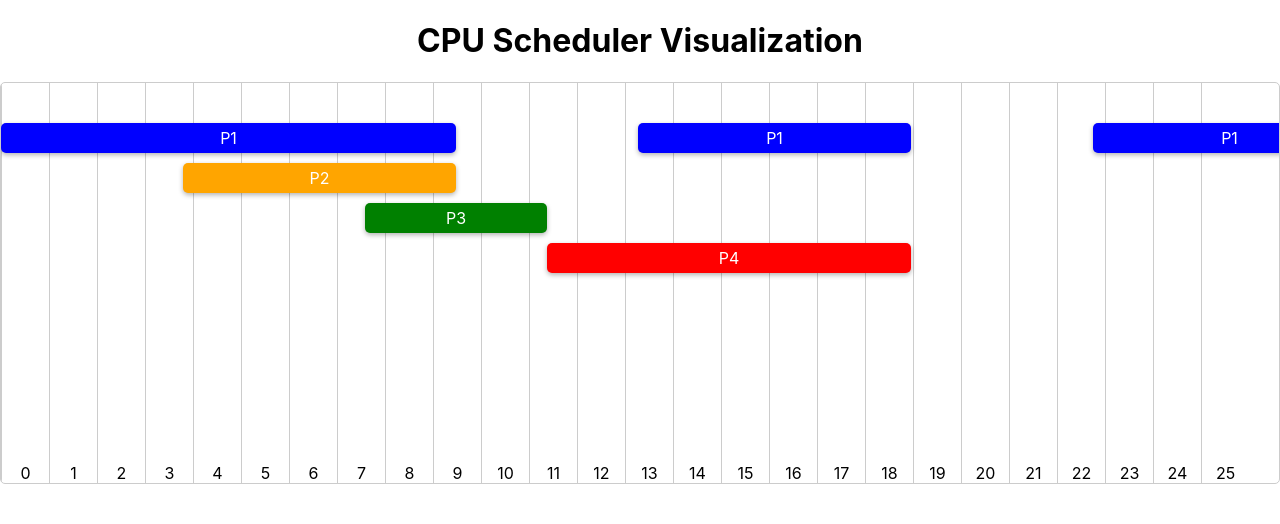
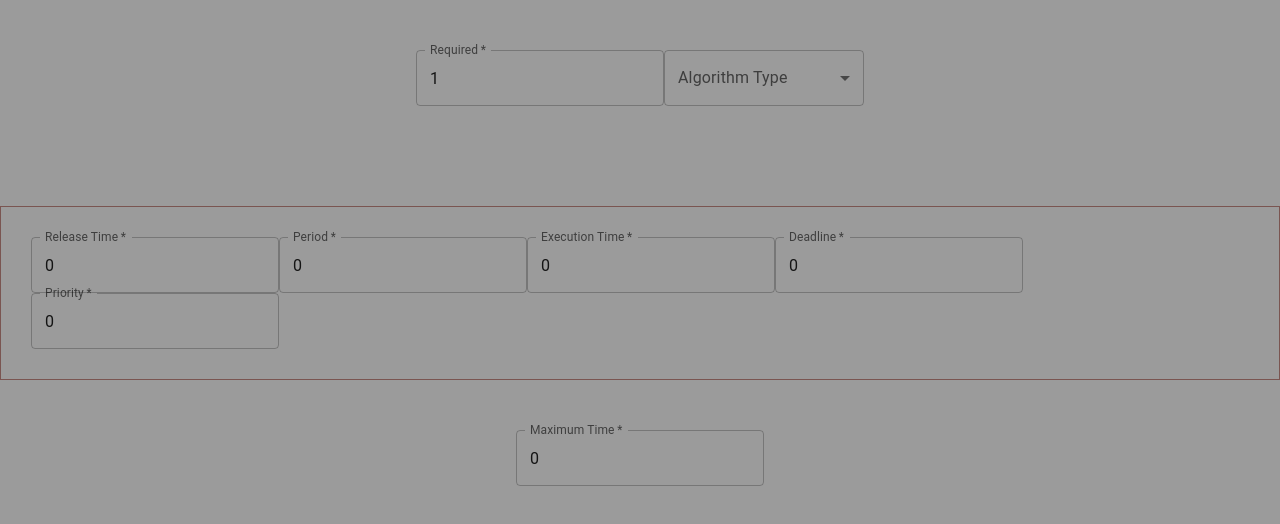
Before and after one commit to abdallahsellem/cpu-tasks-scheduler, a React (Create React App) app: page / in a window 1280 px wide. Shown: the top 524 px of the page. Built offline with nearby package versions, Linux system fonts and the light colour scheme.

Commit message:
add starting page for the visualizer , take tasks informations form the user Ui ,modify css styling

```diff
--- a/src/App.js
+++ b/src/App.js
@@ -1,6 +1,12 @@
 import React from 'react';
 import ChartScheduling from './components/ChartScheduling';
-
+import FormPage from "./pages/FormPage"
+import {
+  BrowserRouter,
+  Link,
+  Route,
+  Routes,
+} from "react-router-dom";
 const App = () => {
   const processes = [
     { pid: 1, arrivalTime: 0, burstTime: 5, color: 'blue' },
@@ -9,14 +15,20 @@ const App = () => {
     { pid: 4, arrivalTime: 6, burstTime: 4, color: 'red' },
     { pid: 1, arrivalTime: 7, burstTime: 3, color: 'blue' },
     { pid: 1, arrivalTime: 12, burstTime: 3, color: 'blue' },
-    { pid: 1, arrivalTime: 17, burstTime: 8, color: 'blue' },
+    { pid: 5, arrivalTime: 17, burstTime: 8, color: 'gray' },
+    { pid: 6, arrivalTime: 17, burstTime: 8, color: 'black' },
+    { pid: 7, arrivalTime: 17, burstTime: 8, color: '#735c33' },
+
 
   ];
 
   return (
-    <div style={{ textAlign: 'center' }}>
-      <h1>CPU Scheduler Visualization</h1>
-      <ChartScheduling processes={processes} />
+    <div className="App">
+    <BrowserRouter>
+      <Routes>
+        <Route path="/" element={<FormPage></FormPage>} />
+      </Routes>
+    </BrowserRouter>
     </div>
   );
 };
--- a/src/components/ChartScheduling.js
+++ b/src/components/ChartScheduling.js
@@ -1,21 +1,31 @@
-import React from 'react';
+import React,{useState,useRef,useEffect} from 'react';
 import Process from './Process';
 import './Scheduler.css'; // Import CSS file for styling
-
+import chroma from 'chroma-js'; // Import chroma-js for color manipulation
 const ChartScheduling = ({ processes }) => {
   const maxTime = processes.reduce((acc, process) => Math.max(acc, process.arrivalTime + process.burstTime), 0);
+  const [processParWidth, setProcessParWidthWidth] = useState(null);
+  const processContainerRef = useRef(null);
+  const colorScale = chroma.scale(['#00FF00', '#FF0000']).mode('lab').colors(processes.length);
+  useEffect(() => {
+    if (processContainerRef.current) {
+      // Accessing clientWidth of the div
+      setProcessParWidthWidth(processContainerRef.current.getBoundingClientRect().width);
+      console.log(processContainerRef.current.getBoundingClientRect().width)
 
+    }
+  }, [processContainerRef]);
   return (
 <div className="scheduler-container">
       <div className="timeline-container">
         {/* Timeline */}
         {[...Array(maxTime + 1).keys()].map((time) => (
-          <div key={time} className="timeline">
+          <div key={time} className="timeline" ref={processContainerRef}>
             {time}
           </div>
         ))}
       </div>
-      <div className="processes-container">
+      <div className="processes-container" >
         {/* Processes */}
         {processes.map((process) => (
           <Process
@@ -24,6 +34,7 @@ const ChartScheduling = ({ processes }) => {
             arrivalTime={process.arrivalTime}
             burstTime={process.burstTime}
             color={process.color}
+            parWidth={processParWidth}
           />
         ))}
       </div>
--- /dev/null
+++ b/src/components/Process.css
@@ -0,0 +1,13 @@
+.process {
+    animation: fadeIn 0.5s ease-out; /* Define animation */
+    opacity: 1; /* Initially set opacity to 0 */
+  }
+
+  @keyframes fadeIn {
+    0% {
+      opacity: 0; /* Start with opacity 0 */
+    }
+    100% {
+      opacity: 1; /* End with opacity 1 */
+    }
+  }
--- a/src/components/Process.js
+++ b/src/components/Process.js
@@ -1,7 +1,9 @@
 import React from 'react';
+import './Process.css'; // Import CSS file for styling and animation
 
-const Process = ({ pid, arrivalTime, burstTime, color }) => {
+const Process = ({ pid, arrivalTime, burstTime, color,parWidth }) => {
   const barWidth = 91; // Width of each time unit on the chart
+
   const style = {
     backgroundColor: color,
     borderRadius: '5px',
@@ -11,13 +13,13 @@ const Process = ({ pid, arrivalTime, burstTime, color }) => {
     lineHeight: '30px',
     position: 'absolute',
     textAlign: 'center',
-    width: `${burstTime * barWidth}px`, // Adjust width based on burst time
-    left: `${arrivalTime * barWidth}px`, // Adjust position based on arrival time
+    width: `${burstTime * parWidth}px`, // Adjust width based on burst time
+    left: `${arrivalTime * parWidth}px`, // Adjust position based on arrival time
     top: `${pid * 40}px`, // Adjust position based on process ID
   };
 
   return (
-    <div style={style}>
+    <div className="process" style={style}>
       P{pid}
     </div>
   );
--- /dev/null
+++ b/src/pages/FormPage.js
@@ -0,0 +1,122 @@
+import React, { useEffect } from 'react'
+import styling from "./index.module.scss"
+import TextField from '@mui/material/TextField';
+import InputLabel from '@mui/material/InputLabel';
+import MenuItem from '@mui/material/MenuItem';
+import FormControl from '@mui/material/FormControl';
+import Select from '@mui/material/Select';
+
+function FormPage() {
+    const [algorithmType, setAlgorithmType] = React.useState('');
+    const [numberOfTasks, setNumberOfTasks] = React.useState(1);
+    const [tasksData, setTasksData] = React.useState([{releaseTime:0,period:0,executionTime:0,deadLine:0,priority:0}]);
+
+
+    const handleChangeSelect = (event) => {
+        setAlgorithmType(event.target.value);
+    };
+    const handleChangeTasks = (event) => {
+        console.log(event.target.value)
+        setNumberOfTasks(event.target.value);
+    };
+    const handleChangeTasksInfo = (index,value,field) => {
+        const updatedTasksData = [...tasksData];
+        updatedTasksData[index] = { ...updatedTasksData[index], [field]:Number(value) };
+        setTasksData(updatedTasksData);
+
+    };
+
+    useEffect(()=>{
+        const initialTasksData = Array.from({ length: numberOfTasks }, () => ({ releaseTime: 0, period: 0, executionTime: 0, deadLine: 0, priority: 0 }));
+        setTasksData(initialTasksData);
+    },[numberOfTasks])
+    return (
+        <div id={styling.Page}>
+            <div id={styling.InfoContainer}>
+                <TextField
+                    required
+                    id="outlined-required"
+                    label="Required"
+                    defaultValue={1}
+                    type='number'
+                    onChange={handleChangeTasks}
+                />
+                <FormControl sx={{ width: "200px" }}>
+                    <InputLabel id="Algorithm Type-select-label">Algorithm Type</InputLabel>
+                    <Select
+                        labelId="Algorithm Type-select-label"
+                        id="Algorithm Type-select"
+                        value={algorithmType}
+                        label="Algorithm Type"
+                        onChange={handleChangeSelect}
+                    >
+                        <MenuItem value={"FCFS"}>FCFS</MenuItem>
+                        <MenuItem value={"RR"}>RR</MenuItem>
+                        <MenuItem value={"LED"}>LED</MenuItem>
+                    </Select>
+                </FormControl>
+            </div>
+            <div id={styling.TasksContainer}>
+                {<>{console.log(tasksData)}</>}
+                {
+                Array.from({ length: numberOfTasks }).map((val,index)=>{
+                    return <div key={index}>
+                <TextField
+                    required
+                    id="Release Time"
+                    label="Release Time"
+                    defaultValue={0}
+                    type='number'
+                    onChange={e => handleChangeTasksInfo(index, e.target.value,"releaseTime")}
+
+                />
+                <TextField
+                    required
+                    id="Period"
+                    label="Period"
+                    defaultValue={0}
+                    type='number'
+                    onChange={e => handleChangeTasksInfo(index, e.target.value,"period")}
+                />
+                <TextField
+                    required
+                    id="Execution Time"
+                    label="Execution Time"
+                    defaultValue={0}
+                    type='number'
+                    onChange={e => handleChangeTasksInfo(index, e.target.value,"executionTime")}
+                />
+                <TextField
+                    required
+                    id="Deadline"
+                    label="Deadline"
+                    defaultValue={0}
+                    type='number'
+                    onChange={e => handleChangeTasksInfo(index, e.target.value,"deadLine")}
+                />
+                <TextField
+                    required
+                    id="Priority"
+                    label="Priority"
+                    defaultValue={0}
+                    type='number'
+                    onChange={e => handleChangeTasksInfo(index, e.target.value,"priority")}
+                />
+                </div>
+                })
+            }
+            </div>
+            <div id={styling.maximumTimeContainer}> <TextField
+                    required
+                    id="Maximum Time"
+                    label="Maximum Time"
+                    defaultValue={0}
+                    type='number'
+                    onChange={e => handleChangeTasksInfo(e.target.value)}
+                /></div>
+
+        </div>
+    )
+}
+
+export default FormPage
--- /dev/null
+++ b/src/pages/index.module.scss
@@ -0,0 +1,40 @@
+#Page{
+    height: auto;
+    background-color: #9b9b9b;
+    width: 100%;
+    display: flex;
+    flex-direction: column;
+    justify-content: flex-start;
+    align-items: center;
+    min-height: 100vh;
+
+    #InfoContainer{
+        padding-top: 50px;
+    }
+    #TasksContainer{
+        margin-top: 100px;
+        border:  solid 1px rgb(122, 85, 81);
+    }
+    #TasksContainer > div{
+        margin :30px
+    }
+    #maximumTimeContainer{
+        margin-top: 50px;
+    }
+}
+
+    // padding-top: 6%;
+    // height: 100vh;
+    // .pageContent{
+    //     width: 100%;
+    //     height: 50%;
+    //     color: white;
+    //     .startingButton{
+    //         width: 15%;
+    //         height: 10%;
+    //     }
+    //     .initialPosInput{
+    //         margin-top: 20px;
+    //         display: flex;
+    //         justify-content:center ;
+    //     }}
```
Also changed, not shown: package.json (+6 -1 lines), 1 other file (tests, documents, lock files or other folders).
